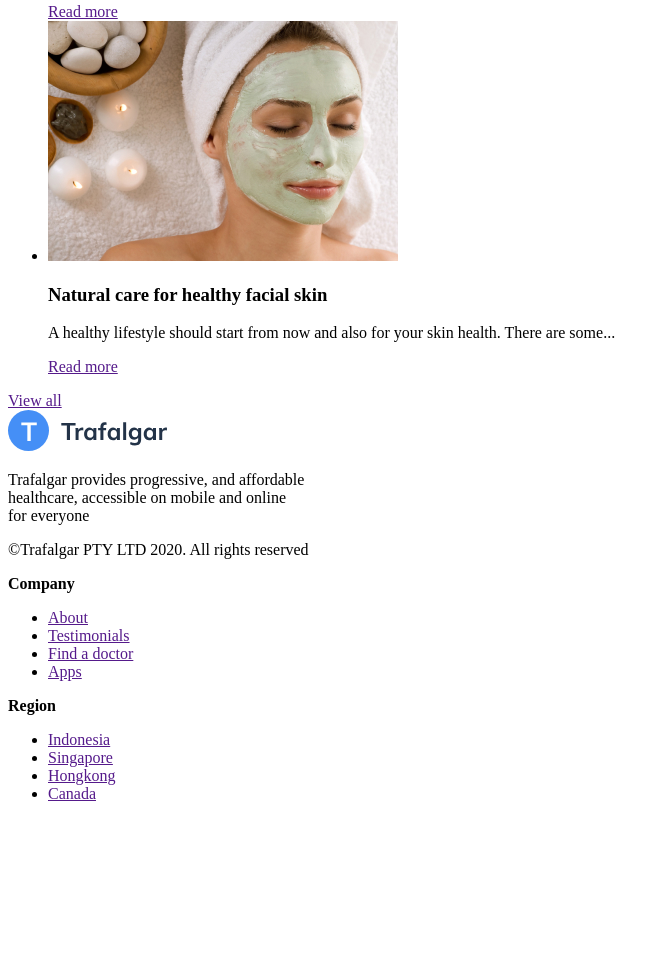
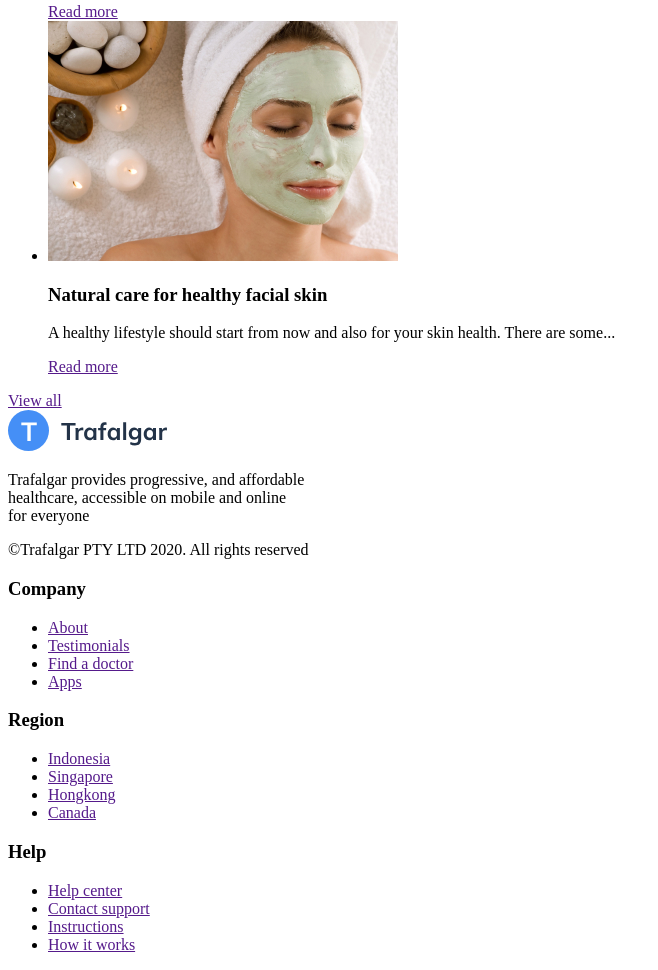
Before and after one commit to Goobka/trafalgar, a plain HTML site: page index.html in a window 1280 px wide. Shown: the part 4396-5366 px from the top of the page, without its empty margins (0-658 px from the left). Before the commit the page ends 5215 px from the top, so only its background shows below. Drawn offline with Linux system fonts and the light colour scheme.

Commit message:
Corrects errors in footer

```diff
--- a/index.html
+++ b/index.html
@@ -174,20 +174,27 @@
         for everyone
       </p>
       <p>&#169;Trafalgar PTY LTD 2020. All rights reserved</p>
-      <b>Company</b>
+      <h3>Company</h3>
       <ul>
         <li><a href="">About</a></li>
         <li><a href="">Testimonials</a></li>
         <li><a href="">Find a doctor</a></li>
         <li><a href="">Apps</a></li>
       </ul>
-      <b>Region</b>
+      <h3>Region</h3>
       <ul>
         <li><a href="">Indonesia</a></li>
         <li><a href="">Singapore</a></li>
         <li><a href="">Hongkong</a></li>
         <li><a href="">Canada</a></li>
       </ul>
+      <h3>Help</h3>
+      <ul>
+        <li><a href="">Help center</a></li>
+        <li><a href="">Contact support</a></li>
+        <li><a href="">Instructions</a></li>
+        <li><a href="">How it works</a></li>
+      </ul>
     </footer>
   </body>
 </html>
```
